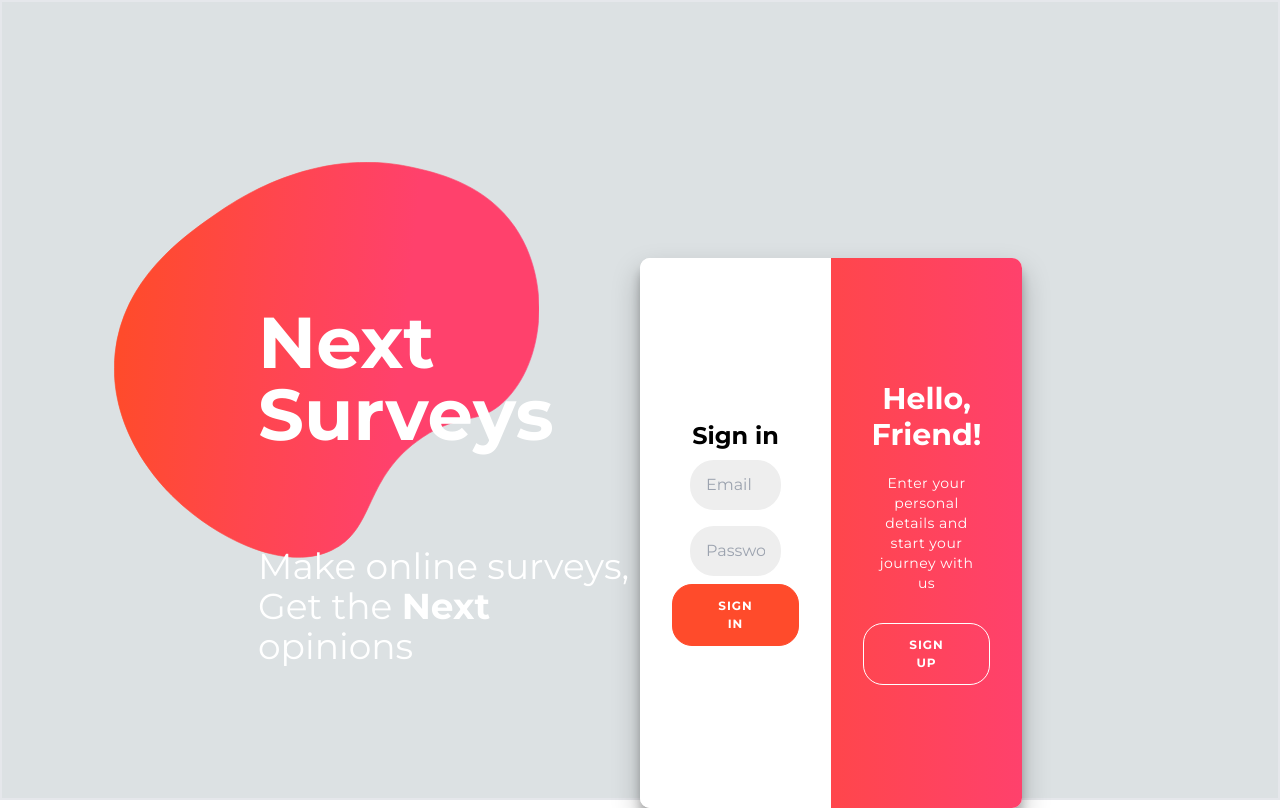
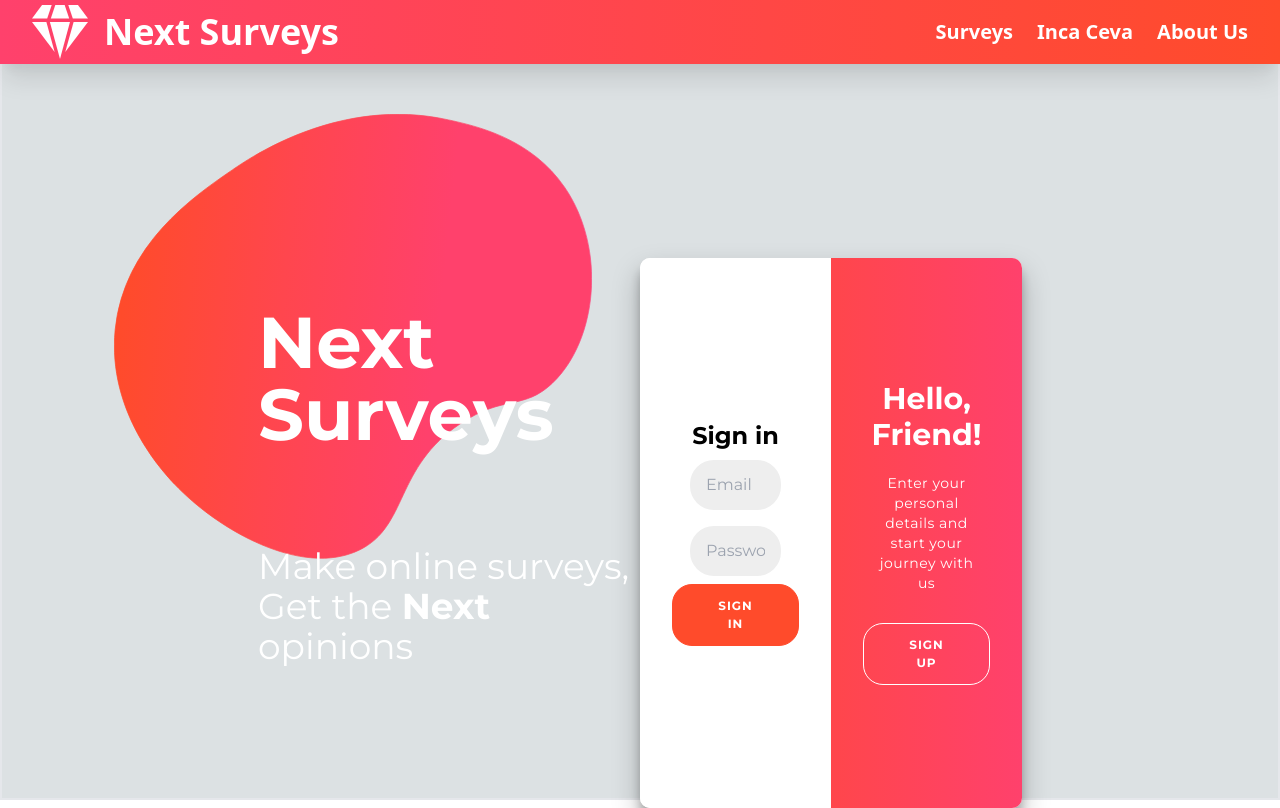
Before and after one commit to Spafi/online-surveys, a React (Create React App) app: page / in a window 1280 px wide. Built offline with nearby package versions, Linux system fonts and the light colour scheme.

Commit message:
First page with nav

```diff
--- a/package.json
+++ b/package.json
@@ -8,6 +8,7 @@
 		"@testing-library/react": "^11.2.6",
 		"@testing-library/user-event": "^12.8.3",
 		"autoprefixer": "^9.8.6",
+		"axios": "^0.21.1",
 		"postcss": "^7.0.35",
 		"react": "^17.0.2",
 		"react-dom": "^17.0.2",
--- a/src/App.js
+++ b/src/App.js
@@ -3,10 +3,11 @@ import Navbar from './components/Navbar';
 import Main from './components/Main';
 function App() {
   return (
-    <div className="App">
-     <Main/>
-    </div>
-  );
+			<div className='App'>
+				<Navbar />
+				<Main />
+			</div>
+		);
 }
 
 export default App;
--- a/src/components/Main.js
+++ b/src/components/Main.js
@@ -2,13 +2,14 @@ import Login from './login/Login';
 const Main = () => {
 	return (
 		<div className='h-screen bg-m-gray-lighter w-screen'>
-			<div className='p-64 border-2 grid grid-cols-2 h-full relative'>
+			<div className='p-64 border-2 grid grid-cols-2 h-full'>
+				<div className='font-montserrat text-white z-10 relative'>
 					<svg
 						id='Splash'
 						data-name='Layer 1'
 						xmlns='http://www.w3.org/2000/svg'
 						viewBox='0 0 668.5 621.86'
-					className='absolute top-40 left-28 w-1/3'
+						className='absolute -z-10 -top-36 -left-36 mr-12'
 					>
 						<defs>
 							<linearGradient
@@ -45,7 +46,6 @@ const Main = () => {
 							transform='translate(-181.67 -234.95)'
 						/>
 					</svg>
-				<div className='font-montserrat text-white z-10'>
 					<p className='font-bold text-7xl pb-24 pt-12'>Next Surveys</p>
 					<p className='text-4xl'>
 						Make online surveys, <br />
--- a/src/components/Navbar.js
+++ b/src/components/Navbar.js
@@ -1,9 +1,34 @@
 const Navbar = () => {
-  return (
-    <div className='h-20 bg-red-800'>
+	return (
+		<div className='h-16 bg-gradient-to-r from-m-pink-default to-m-orange-default absolute w-full z-50 shadow-xl flex justify-between px-8 text-white text-xl capitalize'>
+			<div className='items-center flex'>
+				<div>
+					<svg
+						id='Diamond'
+						className='h-14 fill-current'
+						enable-background='new 0 0 491.203 491.203'
+						viewBox='0 0 491.203 491.203'
+						xmlns='http://www.w3.org/2000/svg'
+					>
+						<g>
+							<path d='m326.309 128.277-39.769-120h-82.175l-39.532 120z' />
+							<path d='m88 8.277-88 120h133.248l39.53-120z' />
+							<path d='m491.203 128.277-88-120h-85.058l39.769 120z' />
+							<path d='m365.07 158.277-73.522 263.709 199.54-263.709z' />
+							<path d='m245.602 482.926 87.52-324.078h-176.253z' />
+							<path d='m.154 158.277 198.415 262.267-72.436-262.267z' />
+						</g>
+					</svg>
+				</div>
+				<div className='pl-4 text-4xl font-bold'>Next Surveys</div>
+			</div>
+			<div className='items-center flex gap-6 font-bold text-xl'>
+				<div>Surveys</div>
+				<div>Inca Ceva</div>
+				<div>About Us</div>
+			</div>
+		</div>
+	);
+};
 
-    </div>
-  )
-}
-
-export default Navbar
+export default Navbar;
--- a/tailwind.config.js
+++ b/tailwind.config.js
@@ -6,9 +6,9 @@ module.exports = {
 			fontFamily: {
 				montserrat: ['"Montserrat"', 'cursive'],
 			},
-			 zIndex: {
-         '-10': '-10',
-        },
+			zIndex: {
+				'-10': '-10',
+			},
 			colors: {
 				transparent: 'transparent',
 				current: 'currentColor',
@@ -21,7 +21,12 @@ module.exports = {
 					darker: '#d90429',
 					DEFAULT: '#ef233c',
 				},
-
+				'm-pink': {
+					default: '#ff416c',
+				},
+				'm-orange': {
+					default: '#ff4b2b',
+				},
 			},
 		},
 	},
```
Also changed, not shown: src/components/surveyCreation/SurveyCreation.js (added), 1 other file (tests, documents, lock files or other folders). Lines whose indentation alone changed are shown as unchanged.
